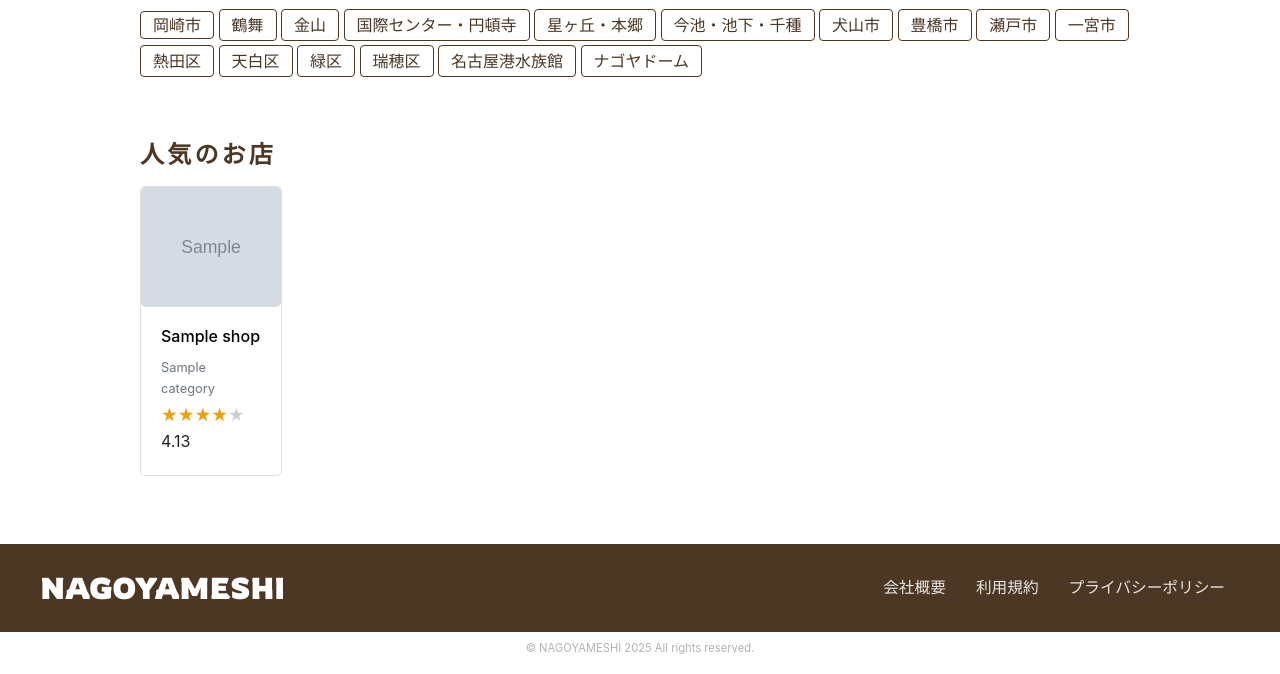
After one commit to y-maeda78/NAGOYAMESHI, a Django app: page / in a window 1280 px wide. The commit adds this page. Shown: the part 1500-2174 px from the top of the page. Run offline with Django 4.2, Linux system fonts and the light colour scheme; tables that the repository leaves empty hold one stand-in row (values such as "Sample post"); grey boxes marked "Sample" are stand-in pictures; some libraries are stand-ins or nearby versions; some web fonts are replaced.

Commit message:
3rd commit 20251126 __DB makemigrations/create index.html,shop_box.html

```diff
--- a/base/models/__init__.py
+++ b/base/models/__init__.py
@@ -3,4 +3,4 @@ from .shop_models import *
 from .favorite_models import *
 from .order_models import *
 from .reserve_models import *
-from .review import *
+from .review_models import *
--- a/base/models/favorite_models.py
+++ b/base/models/favorite_models.py
@@ -16,4 +16,4 @@ class Favorite(models.Model):
     updated_at = models.DateTimeField(auto_now=True)
 
     def __str__(self):
-        return f"{self.user.name} (お気に入り店舗：{self.shop.name})"
+        return f"{self.user.name} (登録店舗：{self.shop.name})"
--- a/base/models/shop_models.py
+++ b/base/models/shop_models.py
@@ -76,7 +76,7 @@ class Shop(models.Model):   # Modelは、jangoのクラスで継承している
     # 画像
     image = models.ImageField(default="", blank=True, upload_to=upload_image_to)
     # カテゴリー # ForeignKeyとon_delete=はセットで必須
-    category_id = models.ForeignKey(Category, on_delete=models.SET_NULL, null=True, blank=True)
+    category = models.ForeignKey(Category, on_delete=models.SET_NULL, null=True, blank=True)
     # タグ（中間フィールド）
     # 複数設定することを前提にtagsとし、ManyToManyFieldで定義することで中間フィールドとする
     tags = models.ManyToManyField(Tag)
--- a/base/views.py
+++ /dev/null
@@ -1,3 +0,0 @@
-from django.shortcuts import render
-
-# Create your views here.
--- /dev/null
+++ b/base/views/shop_views.py
@@ -0,0 +1,7 @@
+from django.shortcuts import render
+from django.views.generic import ListView, DetailView
+from base.models import Shop, Category, Tag
+
+class IndexListView(ListView):
+    model = Shop
+    template_name = 'pages/index.html'
--- a/config/urls.py
+++ b/config/urls.py
@@ -18,7 +18,7 @@ from django.urls import path
 from base import views
 
 urlpatterns = [
-    # path('', views.IndexListViews.as_view()),       # トップページ
+    path('admin/', admin.site.urls),
 
-    path('admin/', admin.site.urls),
+    path('', views.IndexListView.as_view()),       # トップページ
 ]
--- a/templates/assets/css/common.css
+++ b/static/assets/css/common.css
@@ -64,7 +64,8 @@ img {
 }
 
 .wrap{
-    width: 1200px;
+    width: 90%;
+    max-width: 1000px;
     margin: 0 auto;
 }
 
--- a/templates/assets/css/style.css
+++ b/static/assets/css/style.css
@@ -141,8 +141,15 @@
 .card-title {
     color: #fff;
     text-shadow: 0.25rem 0.25rem 1rem rgb(0 0 0 / 60%);
-    font-size: 22px;
+    font-size: 16px;
     font-weight: 650;
+}
+
+.popular .card-title{
+  color: #000;
+  font-size: 16px;
+  text-shadow: none;
+  font-weight: 500;
 }
 
 .item_btn {
@@ -227,6 +234,12 @@
   width: 0%;
 }
 
+.category .row .col,
+.tag .row .col,
+.popular .row .col {
+  margin-bottom: 0.5rem;
+}
+
 /* @mediaクエリ内の定義 */
 @media screen and (min-width: 1400px) {
   .nagoyameshi-container {
--- a/templates/base.html
+++ b/templates/base.html
@@ -1,3 +1,4 @@
+{% load static %}
 <!DOCTYPE html>
 <html lang="ja">
 
@@ -6,7 +7,7 @@
     <meta http-equiv="X-UA-Compatible" content="IE=edge">
     <meta name="viewport" content="width=device-width, initial-scale=1.0">
     <title>{% block title %}{{ TITLE }}{% endblock %}</title>
-    <link rel="icon" href="assets/images/logo.png">
+    <link rel="shortcut icon" type="image/x-icon" href="{% static 'assets/images/favicon.ico' %}">
     <!-- Bootstrap 4.5.0 -->
     <link rel="stylesheet" href="https://stackpath.bootstrapcdn.com/bootstrap/4.5.0/css/bootstrap.min.css" integrity="sha384-9aIt2nRpC12Uk9gS9baDl411NQApFmC26EwAOH8WgZl5MYYxFfc+NcPb1dKGj7Sk" crossorigin="anonymous">
     <!-- Google Fonts -->
@@ -16,13 +17,13 @@
     <!-- AOS -->
     <link href="https://unpkg.com/aos@2.3.1/dist/aos.css" rel="stylesheet">
     <!-- slick -->
-    <link rel="stylesheet" type="text/css" href="//cdn.jsdelivr.net/npm/slick-carousel@1.8.1/slick/slick-theme.css"/>
-    <link rel="stylesheet" type="text/css" href="//cdn.jsdelivr.net/npm/slick-carousel@1.8.1/slick/slick.css"/>
+    <link rel="stylesheet" type="text/css" href="https://cdn.jsdelivr.net/npm/slick-carousel@1.8.1/slick/slick-theme.css"/>
+    <link rel="stylesheet" type="text/css" href="https://cdn.jsdelivr.net/npm/slick-carousel@1.8.1/slick/slick.css"/>
     <!-- swiper -->
     <link rel="stylesheet" href="https://cdn.jsdelivr.net/npm/swiper@8/swiper-bundle.min.css">
     <!-- CSS -->
-    <link rel="stylesheet" href="assets/css/common.css">
-    <link rel="stylesheet" href="assets/css/style.css">
+    <link rel="stylesheet" href="{% static 'assets/css/common.css' %}">
+    <link rel="stylesheet" href="{% static 'assets/css/style.css' %}">
     <style>
 
     </style>
@@ -52,7 +53,7 @@
 <script src="https://code.jquery.com/jquery-3.6.0.min.js"></script>
 <script type="text/javascript" src="//cdn.jsdelivr.net/npm/slick-carousel@1.8.1/slick/slick.min.js"></script>
 <script src="https://cdn.jsdelivr.net/npm/swiper@8/swiper-bundle.min.js"></script>
-<script src="assets/js/common.js"></script>
+<script src="{% static 'assets/js/common.js' %}"></script>
 </body>
 
 </html>
--- a/templates/inc/header.html
+++ b/templates/inc/header.html
@@ -1,9 +1,10 @@
+{% load static %}
 <div id="header">
     <nav class="navbar navbar-expand-md navbar-light shadow-sm">
         <div class="container">
             <a class="navbar-brand app-name" href="/">
                 <div class="logo d-flex align-items-center">
-                    <img class="logo_img me-1" src="assets/images/logo.png" alt="nagoyameshi">
+                    <img class="logo_img me-1" src="{% static 'assets/images/logo.png' %}" alt="nagoyameshi">
                     <h1>NAGOYAMESHI</h1>
                 </div>
             </a>
--- a/templates/pages/index.html
+++ b/templates/pages/index.html
@@ -38,7 +38,7 @@
 <section class="category sec">
     <div class="wrap">
         <h2>カテゴリから探す</h2>
-        <div class="row row-cols-xl-6 row-cols-md-3 row-cols-2 g-2 mb-2">
+        <div class="row row-cols-xl-6 row-cols-md-3 row-cols-2 g-1 mb-2">
             <div class="col">
                 <a href="restaurants?category_id=33" class="card-link">
                     <div class="card">
@@ -222,29 +222,12 @@
 
         <h2 class="mb-3">人気のお店</h2>
         <div class="row row-cols-xl-6 row-cols-md-3 row-cols-2 g-3 mb-5">
+            {% for object in object_list %}
             <div class="col">
-                <a href="restaurants/84" class="link-dark card-link">
-                    <div class="card h-100">
-                        <img src="https://nagoyameshi-pattern-1.herokuapp.com/storage/restaurants/sakana.jpg" class="card-img-top vertical-card-image">
-                        <div class="card-body">
-                            <h3 class="card-title">魚と野菜と酒 じゃばらむ</h3>
-                            <div class="text-muted small mb-1">
-                                <div class="d-inline-block">
-                                    海鮮料理
-                                </div>
-                                <div class="d-inline-block">
-                                    居酒屋
-                                </div>
-                            </div>
-                            <p class="card-text">
-                                <span class="star-rating me-1" data-rate="4"></span>
-                                4.13
-                            </p>
-                        </div>
-                    </div>
-                </a>
+                {% include 'snippets/shop_box.html' %}
             </div>
-            <div class="col">
+            {% endfor %}
+            <!-- <div class="col">
                 <a href="restaurants/96" class="link-dark card-link">
                     <div class="card h-100">
                         <img src="https://nagoyameshi-pattern-1.herokuapp.com/storage/restaurants/burger.jpg" class="card-img-top vertical-card-image">
@@ -339,7 +322,7 @@
                         </div>
                     </div>
                 </a>
-            </div>
+            </div> -->
         </div>
     </div>
 </section>
--- /dev/null
+++ b/templates/snippets/shop_box.html
@@ -0,0 +1,15 @@
+<a href="/shops/{{ object.pk }}" class="link-dark card-link">
+<div class="card h-100">
+    <img src="/{{ object.image }}" class="card-img-top vertical-card-image">
+    <div class="card-body">
+        <h3 class="card-title">{{ object.name }}</h3>
+        <div class="text-muted small mb-1">
+            <span>{{ object.category.name }}</span>
+        </div>
+        <p class="card-text">
+            <span class="star-rating me-1" data-rate="4"></span>
+            4.13
+        </p>
+    </div>
+</div>
+</a>
```
Also changed, not shown: base/admin.py (+18 -1 lines), base/views/__init__.py (added, +8 -0 lines), base/migrations/0003_rename_category_id_shop_category.py (added), base/models/review_models.py (renamed from base/models/review.py), static/assets/images/favicon.ico (added), static/assets/images/img_icon01.png (renamed from templates/assets/images/img_icon01.png), static/assets/images/logo.png (renamed from templates/assets/images/logo.png), static/assets/js/common.js (renamed from templates/assets/js/common.js).
